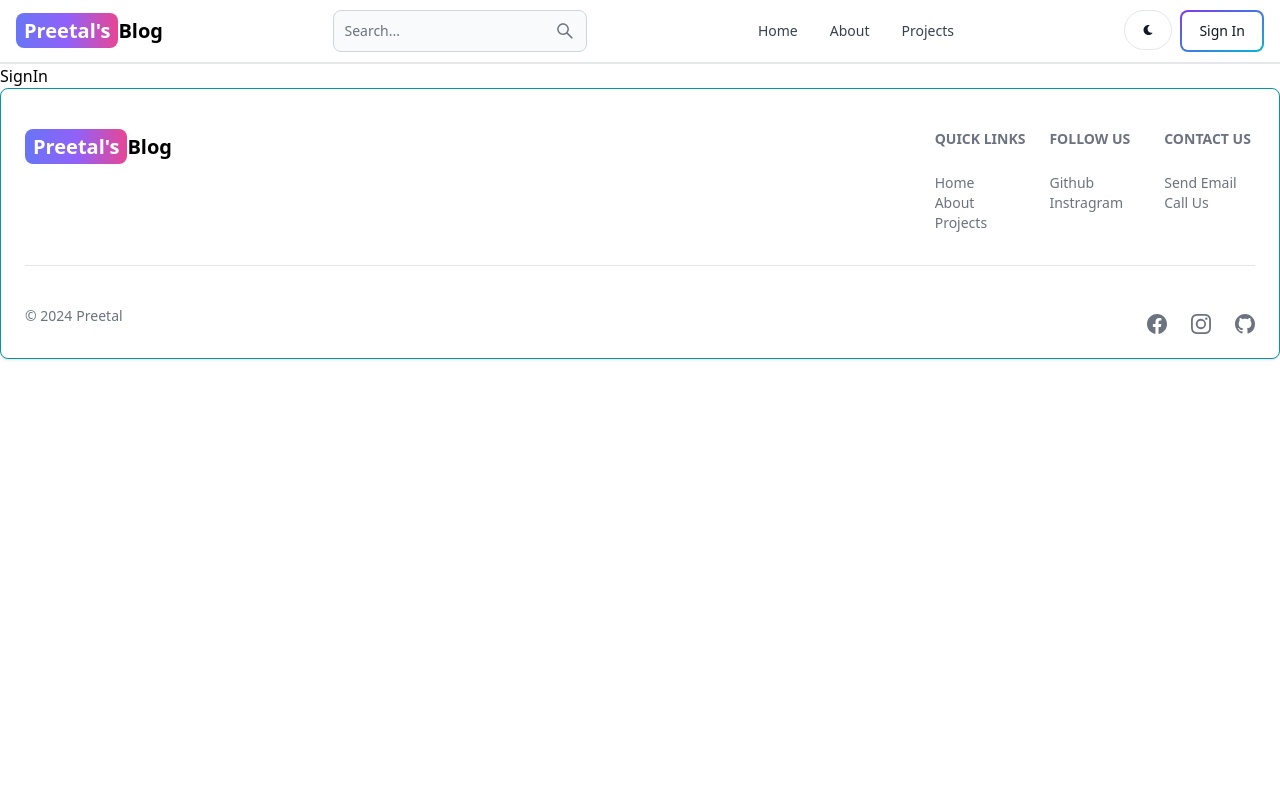
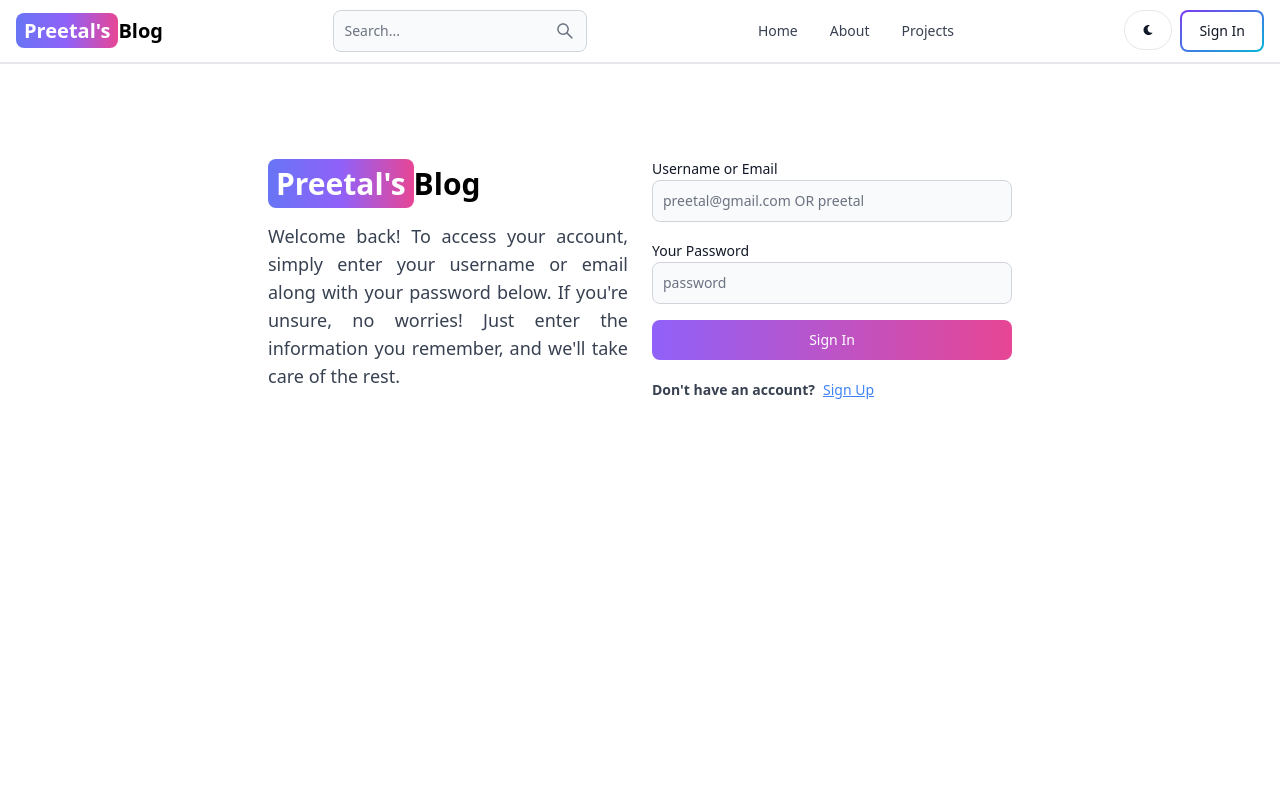
Before and after one commit to Pawan-Ratwana/MERN_Blog, a React (Vite) app in the folder client/: page /sign-in in a window 1280 px wide. Shown: the top 800 px of the page. Built offline with nearby package versions, Linux system fonts and the light colour scheme.

Commit message:
adding sign in functionality at client side

```diff
--- a/client/src/pages/Sign-in.jsx
+++ b/client/src/pages/Sign-in.jsx
@@ -1,11 +1,134 @@
-import React from 'react';
+// Importing necessary components and libraries
+import { Alert, Button, Label, Spinner, TextInput } from 'flowbite-react'; // Importing necessary components from flowbite-react library
+import React, { useState } from 'react';                                 // Importing React library
+import { Link, useNavigate } from 'react-router-dom';                   // Importing Link component from react-router-dom library
 
- function SignIn() {
+function SignIn() {
+  // State variables for form data, error message, loading state, and navigation
+  const [formData, setFormData] = useState({});         // State for form data
+  const [errorMessage, setErrorMessage] = useState(null); // State for error message
+  const [loading, setLoading] = useState(false);          // State for loading state
+  const navigate = useNavigate();                         // Function to navigate between routes
+
+  // Function to handle changes in form inputs
+  const handleChange = async (e) => {
+    setFormData({ ...formData, [e.target.id]: e.target.value.trim() }); // Update form data
+    setErrorMessage(null)
+  }
+
+  // Function to handle form submission
+  const handleSubmit = async (e) => {
+    e.preventDefault(); // Prevent default form submission behavior
+
+    // Check if any of the required fields are empty
+    if (!formData.identifier || !formData.password) {
+      return setErrorMessage('Please fill out all fields.'); // Display error message if any field is empty
+    }
+
+    try {
+      setLoading(true); // Set loading state to true
+      setErrorMessage(null); // Clear any existing error message
+
+      // Send a POST request to the server with form data
+      const res = await fetch('/api/auth/signin', {
+        method: 'POST',
+        headers: { 'Content-Type': 'application/json' },
+        body: JSON.stringify(formData),
+      });
+
+      // Parse the response JSON
+      const data = await res.json();
+
+      // Check if the server request was not successful
+      if (data.success === false) {
+        return setErrorMessage(data.message); // Display error message returned from the server
+      }
+
+      setLoading(false); // Set loading state to false
+
+      // If the server request was successful, navigate to the sign-in page
+      if (!res.ok) {
+        return setErrorMessage(data.message); // Display error message returned from the server
+      } else {
+        navigate('/'); // Navigate to the sign-in page
+      }
+
+    } catch (err) {
+      setErrorMessage('Something went wrong. Please try again later.'); // Display generic error message
+      setLoading(false); // Set loading state to false
+    } finally{
+      setLoading(false);
+    }
+  }
+
+  // JSX markup for the sign-up form
   return (
-    <div>
-      SignIn
+    // Main container with minimum height and top margin
+    <div className='min-h-screen mt-20'>
+      {/* Flex container for layout */}
+      <div className="flex p-3 max-w-3xl mx-auto flex-col md:flex-row md:items-center gap-6">
+        {/* Left section */}
+        <div className="flex-1">
+          {/* Logo and blog name */}
+          <Link to='/' className='text-3xl font-bold dark:text-white'>
+            <span className='px-2 py-1 bg-gradient-to-r from-indigo-500 via-purple-500 to-pink-500 rounded-lg text-white'>Preetal's</span>Blog
+          </Link>
+
+          {/* Introduction text */}
+          <p className='text-lg text-justify mt-5 text-gray-700'>Welcome back! To access your account, simply enter your username or email along with your password below.
+          If you're unsure, no worries! Just enter the information you remember, and we'll take care of the rest.</p>
+        </div>
+
+        {/* Right section */}
+        <div className="flex-1">
+          {/* Sign-up form */}
+          <form className='flex flex-col gap-4 ' onSubmit={handleSubmit}>
+
+
+
+              {/* Email input */}
+              <div className="">
+                <Label htmlFor='identifier' value='Username or Email' />
+                <TextInput type='text' placeholder='preetal@gmail.com OR preetal' id='identifier' onChange={handleChange} required/>
+              </div>
+
+              {/* Password input */}
+              <div className="">
+                <Label htmlFor='password' value='Your Password' />
+                <TextInput type='password' placeholder='password' id='password' onChange={handleChange} required/>
+              </div>
+
+              {/* Error message display */}
+              {
+                errorMessage && (
+                  <Alert color='failure' aria-live="polite">
+                    {errorMessage}
+                  </Alert>
+                )
+              }
+
+              {/* Sign up button with loading spinner */}
+              <Button gradientDuoTone='purpleToPink' type='submit' disabled={loading || errorMessage}>
+              {loading ?(
+                <>
+                <Spinner size='sm'/>
+                <span className='pl-3'>Loading...</span>
+                </>
+              ) : 'Sign In'
+              }
+              </Button>
+
+          </form>
+
+          {/* Sign in link */}
+          <div className="flex gap-2 text-sm mt-5 ">
+            <span className='font-semibold text-gray-700'>Don't have an account?</span>
+            <Link to='/sign-up' className='text-blue-500 underline '>Sign Up</Link>
+          </div>
+
+        </div>
+      </div>
     </div>
   )
 }
-
 export default SignIn;
```
